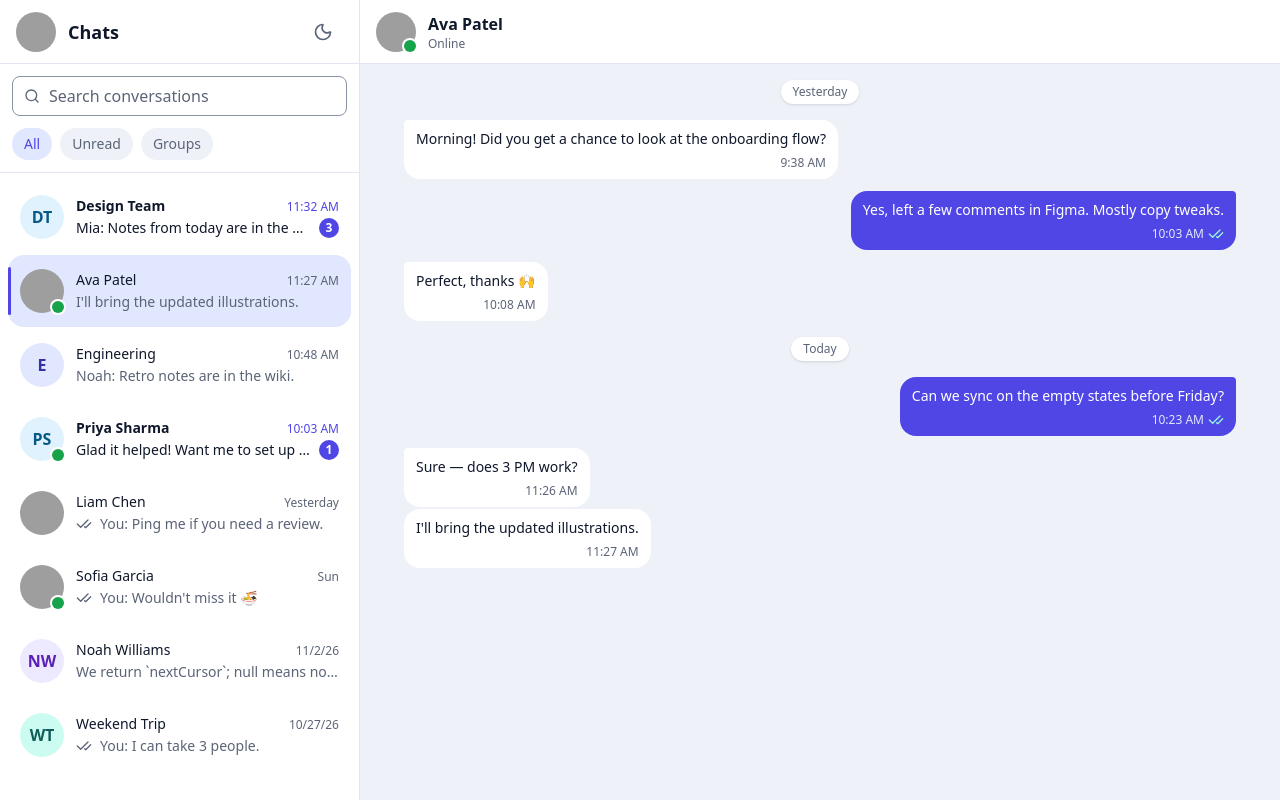
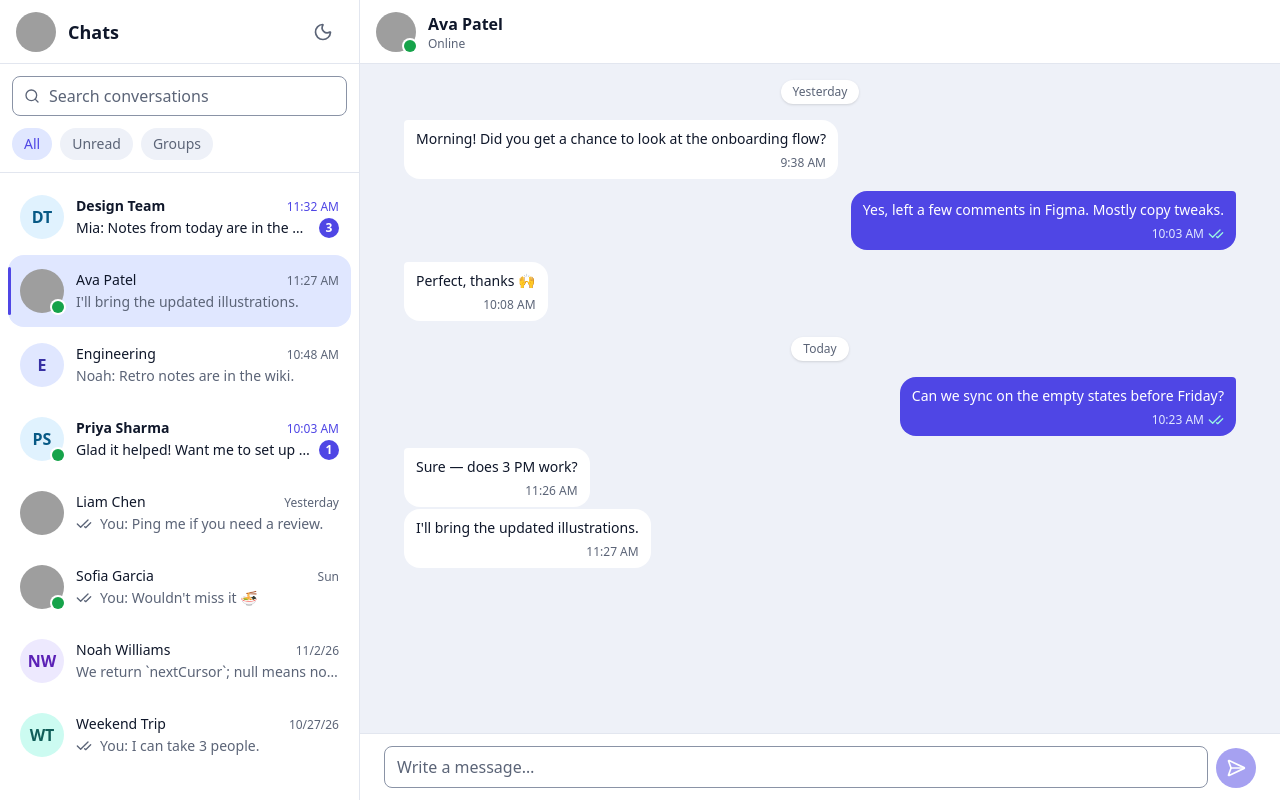
Before and after one commit to hardik6869/chat-app, a React (Vite) app: page /c/c-ava in a window 1280 px wide. Built offline with nearby package versions, Linux system fonts and the light colour scheme; grey boxes are pictures that could not be loaded.

Commit message:
feat(messages): add composer with optimistic send

```diff
--- a/package.json
+++ b/package.json
@@ -29,6 +29,7 @@
     "lucide-react": "^1.72.0",
     "react": "^19.3.1",
     "react-dom": "^19.3.1",
+    "react-hook-form": "^7.92.0",
     "react-router": "^8.5.1",
     "tailwind-merge": "^3.7.0",
     "zustand": "^5.1.0"
--- a/src/features/messages/components/ChatWindow/ChatWindow.tsx
+++ b/src/features/messages/components/ChatWindow/ChatWindow.tsx
@@ -4,6 +4,7 @@ import { cn } from '@/shared/lib';
 import { buttonBase, buttonVariants, EmptyState, ErrorBoundary } from '@/shared/ui';
 import { useActiveConversation } from '../../hooks';
 import { ChatHeader } from '../ChatHeader';
+import { Composer } from '../Composer';
 import { MessageList } from '../MessageList';
 
 /** One open conversation: header, messages and composer. */
@@ -33,6 +34,7 @@ export function ChatWindow({ conversationId }: { conversationId: string }) {
         <div className="min-h-0 flex-1 bg-surface-muted">
           <MessageList conversationId={conversationId} />
         </div>
+        <Composer conversationId={conversationId} />
       </ErrorBoundary>
     </div>
   );
--- /dev/null
+++ b/src/features/messages/components/Composer/Composer.tsx
@@ -0,0 +1,53 @@
+import { SendHorizontal } from 'lucide-react';
+import { useId } from 'react';
+import { cn } from '@/shared/lib';
+import { IconButton, Textarea } from '@/shared/ui';
+import { useComposer } from '../../hooks';
+
+/** Pinned message box: grows to 6 lines, Enter sends, Shift+Enter adds a line. */
+export function Composer({ conversationId }: { conversationId: string }) {
+  const { textareaProps, onKeyDown, onSubmit, canSend, length, showCounter, maxLength } =
+    useComposer(conversationId);
+  const hintId = useId();
+
+  return (
+    <form
+      onSubmit={(event) => {
+        void onSubmit(event);
+      }}
+      className="shrink-0 border-t border-border bg-surface px-3 py-3 md:px-6"
+    >
+      <div className="mx-auto flex max-w-220 items-end gap-2">
+        <Textarea
+          {...textareaProps}
+          aria-label="Message"
+          aria-describedby={hintId}
+          placeholder="Write a message…"
+          onKeyDown={onKeyDown}
+          className="max-h-40 overflow-y-auto"
+        />
+        <IconButton
+          icon={SendHorizontal}
+          label="Send message"
+          variant="primary"
+          type="submit"
+          disabled={!canSend}
+        />
+      </div>
+      <p id={hintId} className="sr-only">
+        Press Enter to send and Shift+Enter for a new line.
+      </p>
+      {showCounter && (
+        <p
+          aria-live="polite"
+          className={cn(
+            'mx-auto mt-1 max-w-220 text-right text-xs tabular-nums',
+            length >= maxLength ? 'text-danger' : 'text-text-muted',
+          )}
+        >
+          {length} / {maxLength}
+        </p>
+      )}
+    </form>
+  );
+}
--- /dev/null
+++ b/src/features/messages/components/Composer/index.ts
@@ -0,0 +1 @@
+export { Composer } from './Composer';
--- a/src/features/messages/hooks/index.ts
+++ b/src/features/messages/hooks/index.ts
@@ -1,4 +1,5 @@
 export { useActiveConversation } from './useActiveConversation';
+export { useComposer } from './useComposer';
 export { useConversationHeader } from './useConversationHeader';
 export { useMessage } from './useMessage';
 export { useThread } from './useThread';
--- /dev/null
+++ b/src/features/messages/hooks/useComposer.ts
@@ -0,0 +1,70 @@
+import { useRef, type KeyboardEvent } from 'react';
+import { useForm, useWatch } from 'react-hook-form';
+import { MAX_MESSAGE_LENGTH } from '@/entities';
+import { useAutoResize } from '@/shared/hooks';
+import { useChatStore } from '@/store';
+
+interface ComposerValues {
+  text: string;
+}
+
+/** Show the character counter once the message gets close to the limit. */
+const COUNTER_THRESHOLD = MAX_MESSAGE_LENGTH - 500;
+
+/**
+ * Composer behaviour: draft per conversation, Enter to send, Shift+Enter for a new line,
+ * IME-safe, auto-growing field and optimistic send through the store.
+ */
+export function useComposer(conversationId: string) {
+  const initialDraft = useChatStore.getState().drafts[conversationId] ?? '';
+  const setDraft = useChatStore((state) => state.setDraft);
+  const sendMessage = useChatStore((state) => state.sendMessage);
+  const textareaRef = useRef<HTMLTextAreaElement | null>(null);
+
+  const { register, handleSubmit, reset, setFocus, control } = useForm<ComposerValues>({
+    defaultValues: { text: initialDraft },
+  });
+  const text = useWatch({ control, name: 'text' });
+  useAutoResize(textareaRef, text);
+
+  const { ref: registerRef, ...field } = register('text', {
+    maxLength: MAX_MESSAGE_LENGTH,
+    onChange: (event: { target: { value: string } }) => {
+      setDraft(conversationId, event.target.value);
+    },
+  });
+
+  const textareaProps = {
+    ...field,
+    maxLength: MAX_MESSAGE_LENGTH,
+    ref: (element: HTMLTextAreaElement | null) => {
+      registerRef(element);
+      textareaRef.current = element;
+    },
+  };
+
+  const submit = handleSubmit(({ text: value }) => {
+    if (!value.trim()) return;
+    reset({ text: '' });
+    setDraft(conversationId, '');
+    setFocus('text');
+    void sendMessage(conversationId, value);
+  });
+
+  const onKeyDown = (event: KeyboardEvent<HTMLTextAreaElement>) => {
+    // Enter sends; Shift+Enter is a new line; ignore Enter while an IME is composing.
+    if (event.key !== 'Enter' || event.shiftKey || event.nativeEvent.isComposing) return;
+    event.preventDefault();
+    void submit();
+  };
+
+  return {
+    textareaProps,
+    onKeyDown,
+    onSubmit: submit,
+    canSend: text.trim().length > 0,
+    length: text.length,
+    showCounter: text.length >= COUNTER_THRESHOLD,
+    maxLength: MAX_MESSAGE_LENGTH,
+  };
+}
--- a/src/shared/hooks/index.ts
+++ b/src/shared/hooks/index.ts
@@ -1,3 +1,4 @@
+export { useAutoResize } from './useAutoResize';
 export { useClickOutside } from './useClickOutside';
 export { useDebounce } from './useDebounce';
 export { useKeyboardShortcut } from './useKeyboardShortcut';
--- /dev/null
+++ b/src/shared/hooks/useAutoResize.ts
@@ -0,0 +1,16 @@
+import { useLayoutEffect, type RefObject } from 'react';
+
+/**
+ * Grows a textarea with its content. Cap the height with CSS `max-height`;
+ * past that, the textarea scrolls. Works in every browser (unlike `field-sizing`).
+ */
+export function useAutoResize(ref: RefObject<HTMLTextAreaElement | null>, value: string) {
+  useLayoutEffect(() => {
+    const element = ref.current;
+    if (!element) return;
+    element.style.height = 'auto';
+    // scrollHeight excludes borders; add them so a single line never shows a scrollbar.
+    const borders = element.offsetHeight - element.clientHeight;
+    element.style.height = `${element.scrollHeight + borders}px`;
+  }, [ref, value]);
+}
--- /dev/null
+++ b/src/shared/ui/atoms/Textarea/Textarea.tsx
@@ -0,0 +1,16 @@
+import type { ComponentProps } from 'react';
+import { cn } from '@/shared/lib';
+
+/** Multi-line field matching Input: 16px text (no iOS zoom), `border-strong` for a 3:1 boundary. */
+export function Textarea({ className, rows = 1, ...props }: ComponentProps<'textarea'>) {
+  return (
+    <textarea
+      rows={rows}
+      className={cn(
+        'w-full resize-none rounded-md border border-border-strong bg-surface px-3 py-2 text-base text-text placeholder:text-text-muted disabled:opacity-50',
+        className,
+      )}
+      {...props}
+    />
+  );
+}
--- /dev/null
+++ b/src/shared/ui/atoms/Textarea/index.ts
@@ -0,0 +1 @@
+export { Textarea } from './Textarea';
--- a/src/shared/ui/atoms/index.ts
+++ b/src/shared/ui/atoms/index.ts
@@ -5,3 +5,4 @@ export * from './IconButton';
 export * from './Input';
 export * from './Skeleton';
 export * from './Spinner';
+export * from './Textarea';
```
Also changed, not shown: 2 other files (tests, documents, lock files or other folders).
